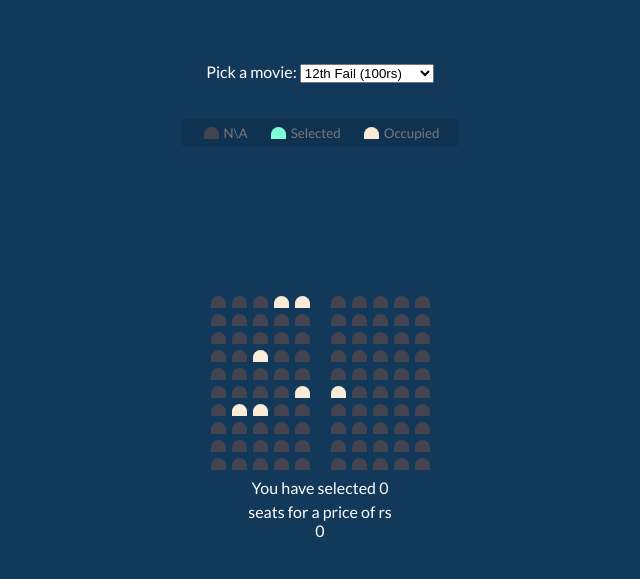
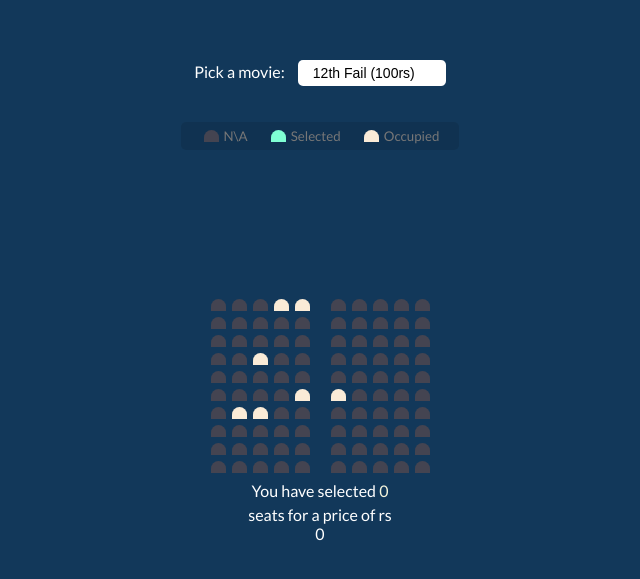
Before and after one commit to Manishka1/Movie-Seat-Booking, a plain HTML site: page index.html in a window 1280 px wide. Shown: the part 109-688 px from the top of the page, without its empty margins (320-960 px from the left). Drawn offline with Linux system fonts and the light colour scheme.

Commit message:
seat Booking

```diff
--- a/style.css
+++ b/style.css
@@ -20,7 +20,7 @@ margin: 0;
     margin: 20px 0;
 }
 
-.mpvie-container select {
+.movie-container select {
     background-color: #fff;
     border: 0;
     border-radius: 5px;
```
